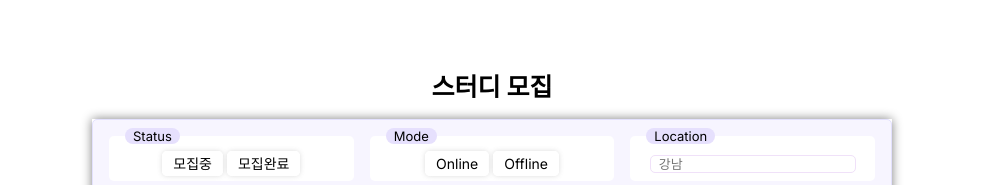
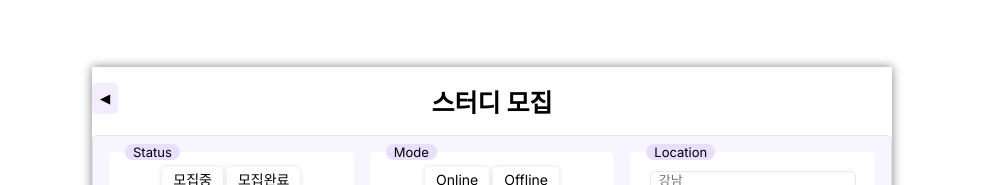
Before and after one commit to haileyham/study-now, a Next.js app: page /study-post/write in a window 1280 px wide. Shown: the part 141-326 px from the top of the page, without its empty margins (148-1130 px from the left). Built offline with nearby package versions, Linux system fonts and the light colour scheme.

Commit message:
(#7) feat,style: 글작성페이지 - 뒤로가기 버튼 router

```diff
--- a/app/study-post/write/page.module.scss
+++ b/app/study-post/write/page.module.scss
@@ -1,11 +1,27 @@
 .container {
   max-width: 800px;
-  header {
-    margin-bottom: 1rem;
+}
+
+//글작성 페이지 헤더
+.writeHeader {
+  padding: 1rem;
+  text-align: center;
+  position: relative;
+  h1 {
     text-align: center;
-    h1 {
-      text-align: center;
-      font-size: var(--font-header-l);
+    font-size: var(--font-header-l);
+  }
+  button {
+    position: absolute;
+    left: 0;
+    padding: 0.5rem;
+    border: none;
+    border-radius: var(--border-radius-s);
+    background-color: rgb(243, 237, 255);
+    cursor: pointer;
+    &:hover {
+      background-color: rgb(163, 122, 253);
+      color: #fff;
     }
   }
 }
--- a/app/study-post/write/page.tsx
+++ b/app/study-post/write/page.tsx
@@ -52,10 +52,17 @@ export default function StudyWrite() {
   return (
     <>
       <div className={`container ${styles.container} `}>
-        <header>
-          <h1>스터디 모집</h1>
-        </header>
         <main>
+          <section className={styles.writeHeader}>
+            <button
+              onClick={() => {
+                router.back();
+              }}
+            >
+              ◀
+            </button>
+            <h1>스터디 모집</h1>
+          </section>
           <section className={styles.writeCheck}>
             <div className={styles.studyStatus}>
               <span>Status</span>
```
